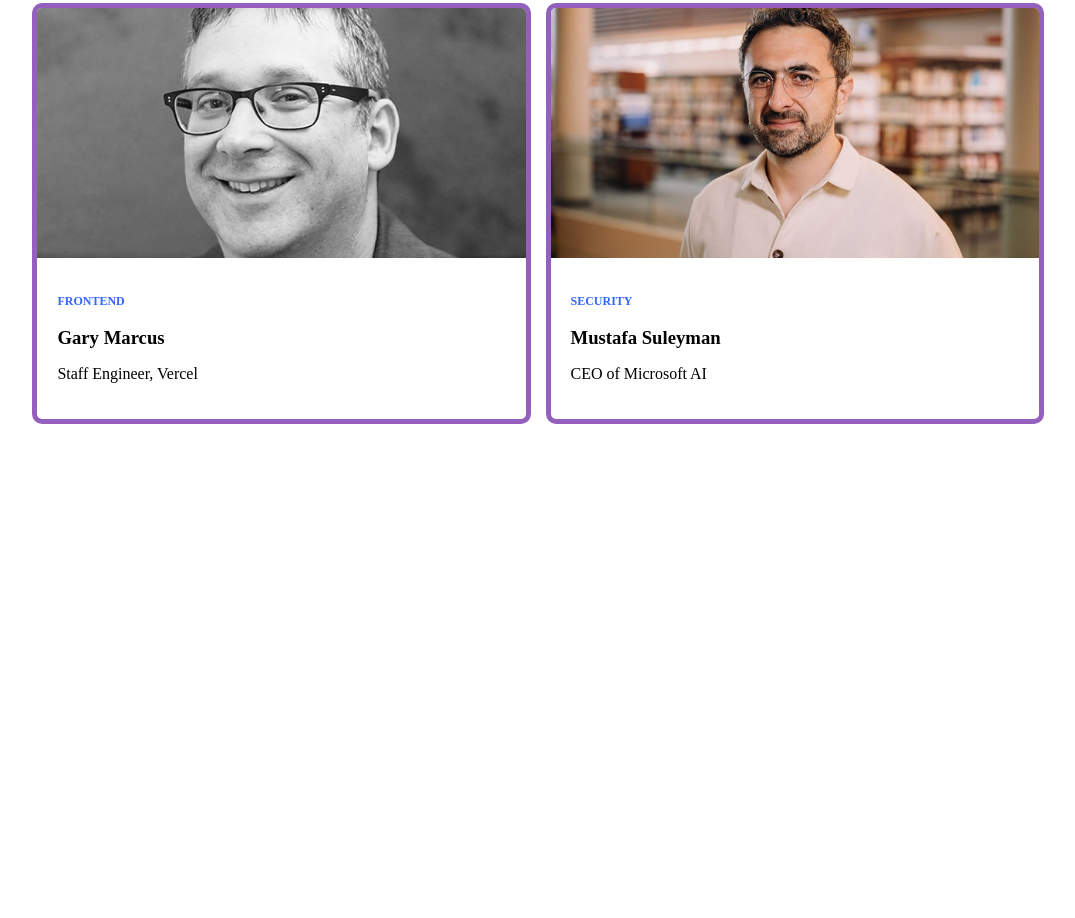
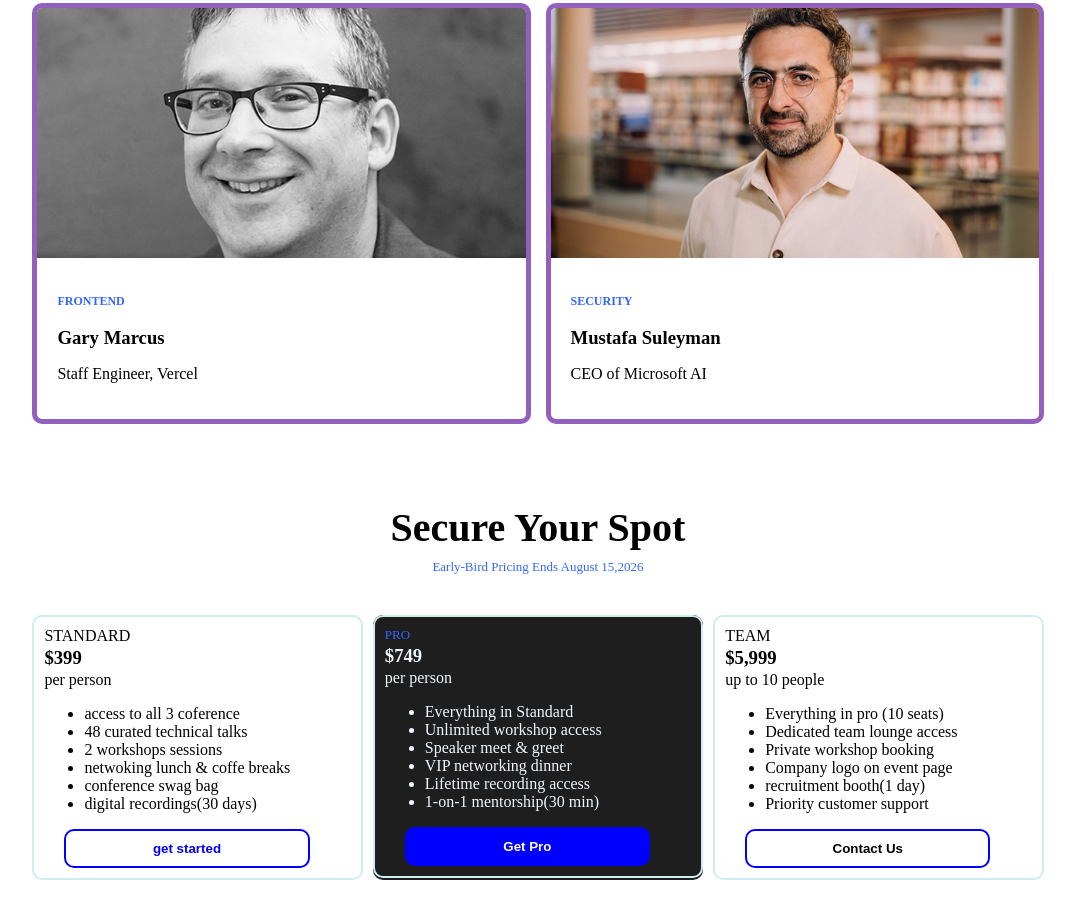
Before and after one commit to abdurrahman440/assignment-01, a plain HTML site: page index.html in a window 1280 px wide. Shown: the part 1394-2312 px from the top of the page, without its empty margins (102-1177 px from the left). Before the commit the page ends 1898 px from the top, so only its background shows below. Drawn offline with Linux system fonts and the light colour scheme; files whose address does not match are found by name.

Commit message:
update pricing section

```diff
--- a/index.html
+++ b/index.html
@@ -98,5 +98,78 @@
         </div>
 
     </section>
+    <!-- banner hero section end -->
+    <!-- pricing section start -->
 
+    <section class="card">
+        <div class="head">
+            <h2 class="category-1">secure your spot</h2>
+            <p class="category-2">early-bird pricing ends august 15,2026</p>
+        </div>
+        <div class="card-container">
+            <div class="card-1">
+                <div class="card-info">
+                    <p>STANDARD</p>
+                    <h3>$399</h3>
+                    <p>per person</p>
+                    <ul>
+                        <li>access to all 3 coference</li>
+                        <li> 48 curated technical talks</li>
+                        <li>2 workshops sessions</li>
+                        <li>netwoking lunch & coffe breaks</li>
+                        <li>conference swag bag</li>
+                        <li>digital recordings(30 days)</li>
+                    </ul>
+                    <button class="button-1"> get started</button>
+                </div>
+
+            </div>
+
+
+
+
+
+            <div class="card-2">
+                <div class="card-info">
+                    <p class="category-2">PRO</p>
+                    <h3>$749</h3>
+                    <p>per person</p>
+                    <ul>
+                        <li>Everything in Standard</li>
+                        <li> Unlimited workshop access</li>
+                        <li>Speaker meet & greet</li>
+                        <li>VIP networking dinner</li>
+                        <li>Lifetime recording access</li>
+                        <li>1-on-1 mentorship(30 min)</li>
+                    </ul>
+                    <button class="button-2"> Get Pro</button>
+                </div>
+            </div>
+
+
+
+
+            <div class="card-3">
+                <div class="card-info">
+                    <p>TEAM</p>
+                    <h3>$5,999</h3>
+                    <p>up to 10 people</p>
+                    <ul>
+                        <li>Everything in pro (10 seats)</li>
+                        <li>Dedicated team lounge access</li>
+                        <li>Private workshop booking</li>
+                        <li>Company logo on event page</li>
+                        <li>recruitment booth(1 day)</li>
+                        <li>Priority customer support</li>
+                    </ul>
+                    <button class="button-3"> Contact Us</button>
+                </div>
+            </div>
+
+        </div>
+
+
+
+
+    </section>
 </body>
--- a/style.css
+++ b/style.css
@@ -133,3 +133,85 @@ width: 100%;
     margin-bottom:8px;
 
 }
+/* pricing section start */
+
+.card{
+    width: 80%;
+    margin: 80px auto;
+}
+.head {
+    text-align: center;
+    margin-bottom: 40px;
+text-transform: capitalize;
+}
+
+.card-container{
+
+    display: grid;
+    grid-template-columns:repeat(3,1fr);
+    gap:10px;
+}
+.card-info{
+
+ border: 2px solid rgb(204, 237, 241);
+ border-radius: 10px;
+ padding: 10px;
+ overflow: hidden;
+ object-fit: cover;
+
+}
+.card-2{
+    background-color: rgb(31, 30, 30);
+    color: aliceblue;
+    overflow: hidden;
+    border-radius: 10px;
+}
+.button-1{
+
+width: 80%;
+margin-left: 20px;
+background-color: white;
+color: blue;
+border: 2px solid blue;
+font-weight: bold;
+border-radius: 10px;
+}
+.button-2{
+    width: 80%;
+margin-left: 20px;
+/* background-color: white; */
+color: blue;
+border: 2px solid blue;
+font-weight: bold;
+border-radius: 10px;
+color: white;
+
+}
+
+.button-3{
+    width: 80%;
+margin-left: 20px;
+background-color: white;
+color: blue;
+border: 2px solid blue;
+font-weight: bold;
+border-radius: 10px;
+color: rgb(0, 0, 0);
+
+}
+.category-1{
+    font-size:40px;
+    margin-bottom: 8px;
+}
+.category-2{
+    color: #3366ff;
+    font-size: small;
+  margin-top: 0;
+}
+.card-info p{
+
+    margin: 0;
+}
+.card-info h3{
+    margin: 2px 0;
+}
```
Lines whose indentation alone changed are shown as unchanged.
